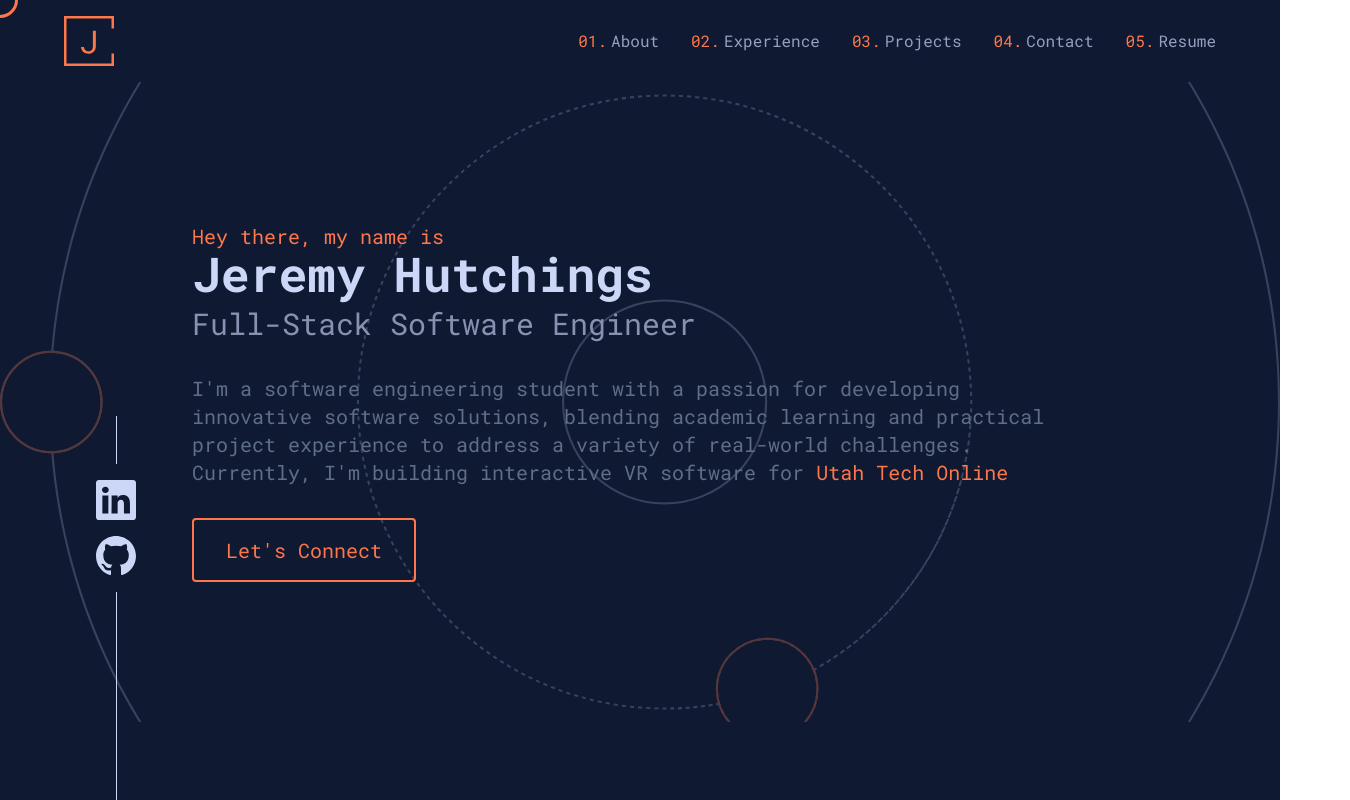
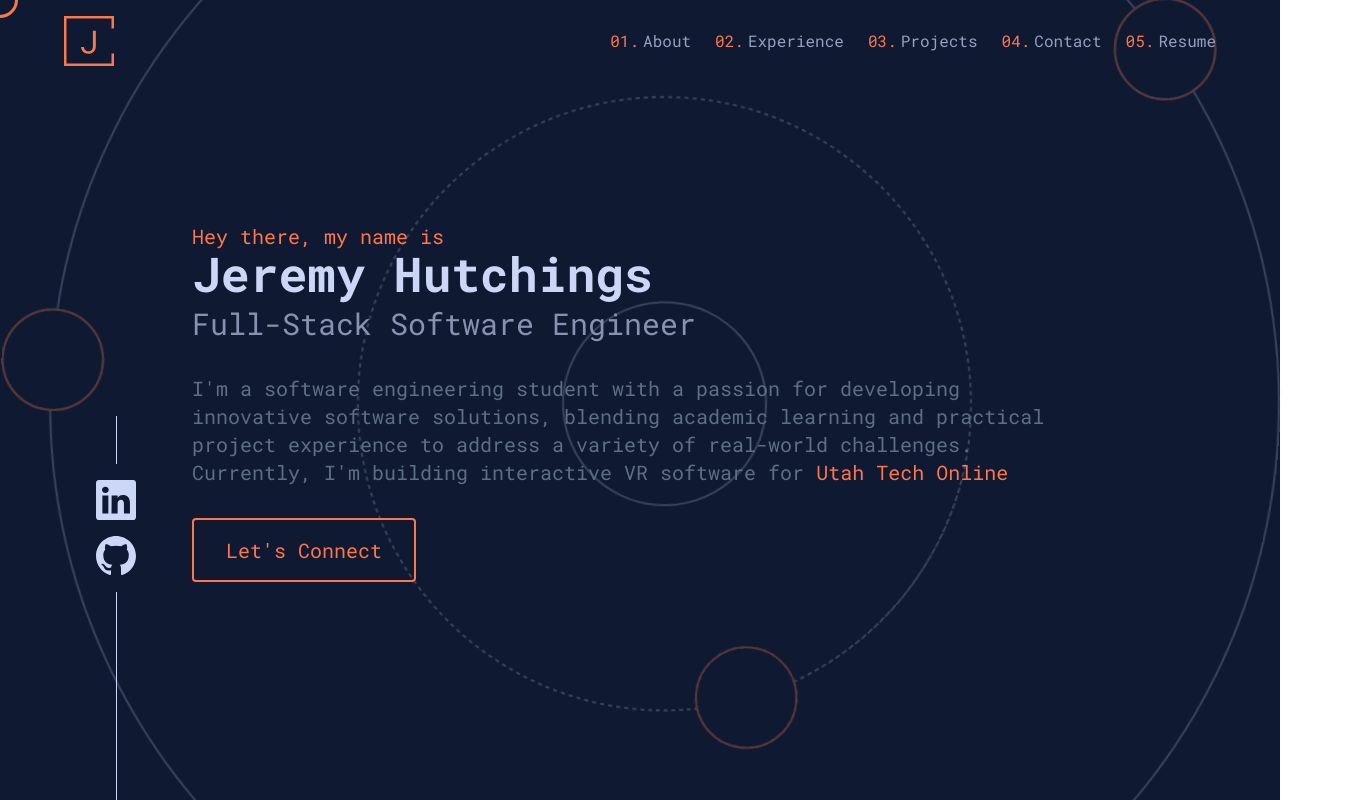
Before and after one commit to jhutchings99/portfolio, a Next.js app: page / in a window 1280 px wide. Shown: the top 800 px of the page, 1350 px wide, since content can reach past the window. Built offline with nearby package versions, Linux system fonts and the light colour scheme.

Commit message:
fix error in header and fix overlapping containers

```diff
--- a/app/components/Header/Header.tsx
+++ b/app/components/Header/Header.tsx
@@ -14,20 +14,15 @@ export default function Header() {
         <Image
           src={Orbit}
           alt="Orbit pattern"
-          layout="fill"
-          objectFit="cover"
-          className="absolute z-1 opacity-30"
+          className="absolute z-0 opacity-30 h-[2000px] w-[2000px] spinning pointer-events-none"
         />
         <div className="z-10 relative">
           <h5 className="text-accent text-xl">Hey there, my name is</h5>
           <TypeAnimation
             sequence={["Jeremy Hutchings"]}
-            wrapper="span"
             speed={10}
             className="text-header text-5xl font-bold pt-4"
-          >
-            Jeremy Hutchings
-          </TypeAnimation>
+          />
           <h2 className="text-sub text-3xl pt-2">
             Full-Stack Software Engineer
           </h2>
@@ -40,7 +35,6 @@ export default function Header() {
               className="text-accent"
               href="https://online.utahtech.edu/immersive/"
               target="_blank"
-              rel="noopener noreferrer"
             >
               Utah Tech Online
             </a>
--- a/app/components/Navbar/Navbar.tsx
+++ b/app/components/Navbar/Navbar.tsx
@@ -22,9 +22,9 @@ export default function Navbar() {
 
   if (isScrolled) {
     return (
-      <nav className="bg-dark-bg flex flex-col items-center px-16 py-4 fixed">
+      <nav className="bg-dark-bg flex flex-col items-center px-16 py-4 fixed z-50">
         <Image src={Logo} alt="Logo" height={50} width={50} />
-        <div className="flex flex-col gap-8 pt-8">
+        <div className="flex flex-col gap-6 pt-8">
           <Link
             to="about"
             smooth={true}
@@ -82,7 +82,7 @@ export default function Navbar() {
     return (
       <nav className="bg-dark-bg flex items-center justify-between px-16 py-4">
         <Image src={Logo} alt="Logo" height={50} width={50} />
-        <div className="flex gap-8">
+        <div className="flex gap-6">
           <Link
             to="about"
             smooth={true}
--- a/app/components/SocialLinks/SocialLinks.tsx
+++ b/app/components/SocialLinks/SocialLinks.tsx
@@ -4,8 +4,12 @@ export default function SocialLinks() {
   return (
     <div className="flex flex-col items-center fixed bottom-0 left-24 gap-4 z-10">
       <div className="w-px h-12 bg-header mx-4"></div>
-      <BsLinkedin className="text-header h-10 w-10" />
-      <BsGithub className="text-header h-10 w-10" />
+      <a href="https://www.linkedin.com/in/jeremy-hutchings99/" target="_blank">
+        <BsLinkedin className="text-header h-10 w-10" />
+      </a>
+      <a href="https://github.com/jhutchings99" target="_blank">
+        <BsGithub className="text-header h-10 w-10" />
+      </a>
       <div className="w-px h-52 bg-header mx-4"></div>
     </div>
   );
--- a/app/globals.css
+++ b/app/globals.css
@@ -49,5 +49,5 @@ body * {
 }
 
 .spinning {
-  animation: spin 10s linear infinite;
+  animation: spin 500s linear infinite;
 }
```
